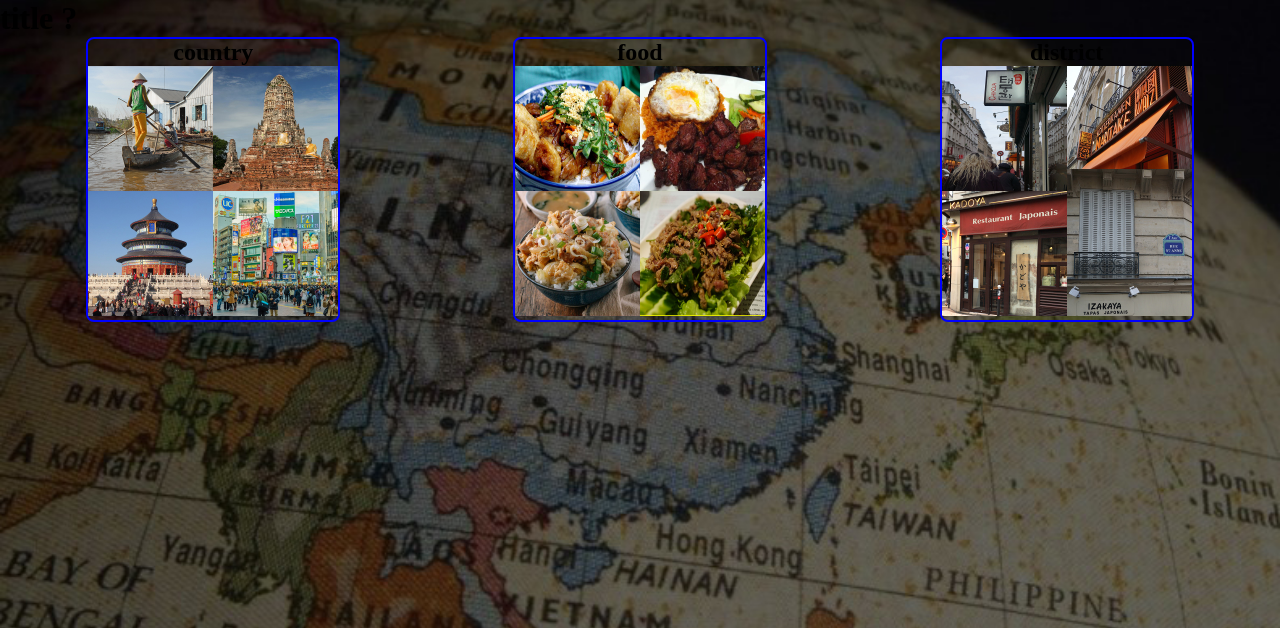
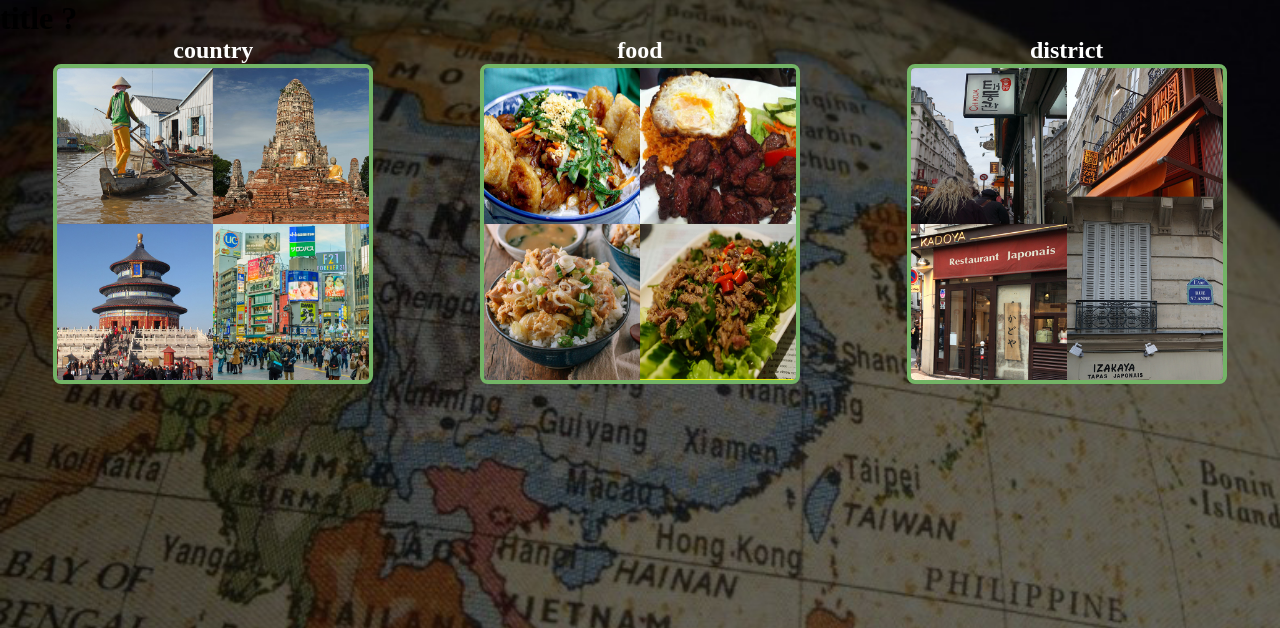
Before and after one commit to WalterWhiteGit/wf_in_paris, a Symfony app: template templates/homepage.html.twig in a window 1280 px wide. Shown: the part 55-683 px from the top of the page. Run offline with Twig, Linux system fonts and the light colour scheme; the template is opened without the code that fills it, so the values that code supplies are empty; some libraries are stand-ins or nearby versions; some web fonts are replaced.

Commit message:
Add scss. mixin & variables

```diff
--- a/assets/css/general.scss
+++ b/assets/css/general.scss
@@ -1,3 +1,8 @@
+
+@import "utility/mixin";
+@import "utility/variable";
+
+
 /***************************************************************************
                                   VARIABLES CSS
  ***************************************************************************/
@@ -10,34 +15,3 @@
   -moz-box-sizing: border-box;
   box-sizing: border-box;
 }
-
-// size image
-$size-imgbloc:250px;
-
-/***************************************************************************
-                                  MIXIN CSS
- ***************************************************************************/
-
-//Background img
-
-@mixin img-url($url){
-
-  background-image: url($url);
-  background-repeat: no-repeat;
-  background-size: cover;
-  background-attachment: fixed;
-
-}
-
-//Bloc flex
-
-@mixin contain-block($border){
-
-  display: flex;
-  justify-content: space-around;
-
-    div{
-      border-radius:8px;
-      border:$border;
-    }
-}
--- a/assets/css/homepage.css
+++ b/assets/css/homepage.css
@@ -1,3 +1,6 @@
+/***************************************************************************
+                                  MIXIN CSS
+ ***************************************************************************/
 /***************************************************************************
                                   VARIABLES CSS
  ***************************************************************************/
@@ -8,25 +11,29 @@
   -moz-box-sizing: border-box;
   box-sizing: border-box; }
 
-/***************************************************************************
-                                  MIXIN CSS
- ***************************************************************************/
-img {
-  width: 250px; }
-
 body {
   background-image: url("../img/globe-asia.jpg");
   background-repeat: no-repeat;
   background-size: cover;
   background-attachment: fixed; }
 
+/*
+Arguments attendus :
+$line (display flex) => space-around, space-between, center...
+$d-width (color div) => taille div en %
+ */
 .contain-block {
   display: flex;
   justify-content: space-around; }
   .contain-block div {
+    width: 25%; }
+  .contain-block h2 {
+    text-align: center;
+    color: #FFFF;
+    fontsize: 24px; }
+  .contain-block img {
+    width: 100%;
     border-radius: 8px;
-    border: 2px solid blue; }
-  .contain-block h2 {
-    text-align: center; }
+    border: #73B466 4px solid; }
 
 /*# sourceMappingURL=homepage.css.map */
--- a/assets/css/homepage.scss
+++ b/assets/css/homepage.scss
@@ -1,10 +1,6 @@
 @import "general";
 
-img{
 
-  width: $size-imgbloc;
-
-}
 
 body{
 
@@ -12,11 +8,14 @@
 
 }
 
+/*
+Arguments attendus :
+$line (display flex) => space-around, space-between, center...
+$d-width (color div) => taille div en %
+ */
+
 .contain-block{
 
-  @include contain-block(2px solid blue);
+  @include block-line-container($c-green,space-around);
 
-   h2{
-    text-align: center;
-        }
-}
+  }
```
Also changed, not shown: assets/css/utility/mixin.scss (added, +56 -0 lines), assets/css/utility/variable.scss (added, +7 -0 lines), 1 other file.
